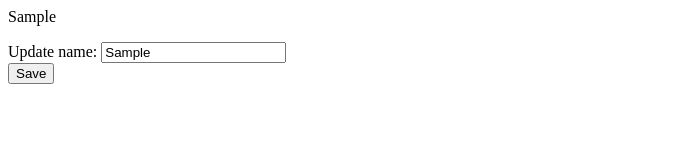
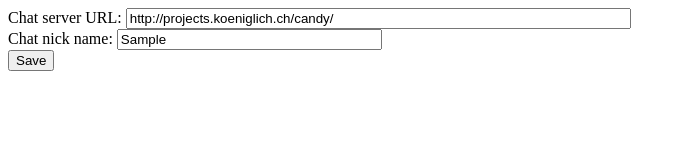
Before and after one commit to madscoaducom/candy-chrome-extension, a plain HTML site: page options.html in a window 1280 px wide. Both pictures are taken after typing "Sample" into the empty fields and a click on the button "Save". Shown: the whole page, without its empty margins (0-686 px from the left). Drawn offline with Linux system fonts and the light colour scheme.

Commit message:
Clean up options
- Move logic to separate js file
- Simplify update and display
- Use jQuery
- Add option for chat server URL

```diff
--- /dev/null
+++ b/js/options.js
@@ -0,0 +1,28 @@
+// Saves options to localStorage.
+function save_options() {
+  var chat_name = $("#chat_name").val();
+  var chat_url = $("#chat_url").val();
+  localStorage["chat_name"] = chat_name;
+  localStorage["chat_url"] = chat_url;
+
+  // Update status to let user know options were saved.
+  var status = $("#status");
+  status.innerHTML = "Options Saved.";
+  setTimeout(function() {
+    status.innerHTML = "";
+  }, 750);
+}
+
+// Restores select box state to saved value from localStorage.
+function restore_options() {
+  var chat_name = localStorage["chat_name"];
+  var chat_url = localStorage["chat_url"];
+  if (!chat_url) { chat_url = "http://projects.koeniglich.ch/candy/"}
+
+  if (chat_name) {
+    $("#chat_name").val(chat_name);
+  }
+  if (chat_url) {
+    $("#chat_url").val(chat_url);
+  }
+}
--- a/options.html
+++ b/options.html
@@ -1,43 +1,19 @@
 <html>
-  <head><title>My Test Extension Options</title></head>
-  <script type="text/javascript">
+  <head>
+    <title>Candy Chat Chrome Extension Options</title>
+    <script src="lib/jquery.min.js" type="text/javascript"> </script>
+    <script src="js/options.js" type="text/javascript"> </script>
+  </head>
+  <body onload="restore_options()">
 
-    // Saves options to localStorage.
-  function save_options() {
-    var select = document.getElementById("chat_name");
-    var chat_name = select.value;
-    localStorage["chat_name"] = chat_name;
+    <label> Chat server URL:</label>
+    <input type="text" id="chat_url" size="60"></input>
+    <br>
 
-    // Update status to let user know options were saved.
-    var status = document.getElementById("status");
-    status.innerHTML = "Options Saved.";
-    setTimeout(function() {
-        status.innerHTML = "";
-        }, 750);
+    <label> Chat nick name:</label>
+    <input type="text" id="chat_name" size="30"></input>
 
-    var select = document.getElementById("display_chat_name");
-    select.innerHTML = chat_name;
-  }
-
-// Restores select box state to saved value from localStorage.
-function restore_options() {
-  var chat_name = localStorage["chat_name"];
-  if (!chat_name) {
-    return;
-  }
-  var select = document.getElementById("display_chat_name");
-  select.innerHTML = chat_name;
-}
-
-</script>
-
-<body onload="restore_options()">
-
-  <p id="display_chat_name"></p>
-  <label> Update name:</label>
-  <input type="text" id="chat_name"></input>
-
-  <br>
-  <button onclick="save_options()">Save</button><p id="status"></p>
-</body>
+    <br>
+    <button onclick="save_options()">Save</button><p id="status"></p>
+  </body>
 </html>
```
Also changed, not shown: js/background.js (+2 -5 lines).
